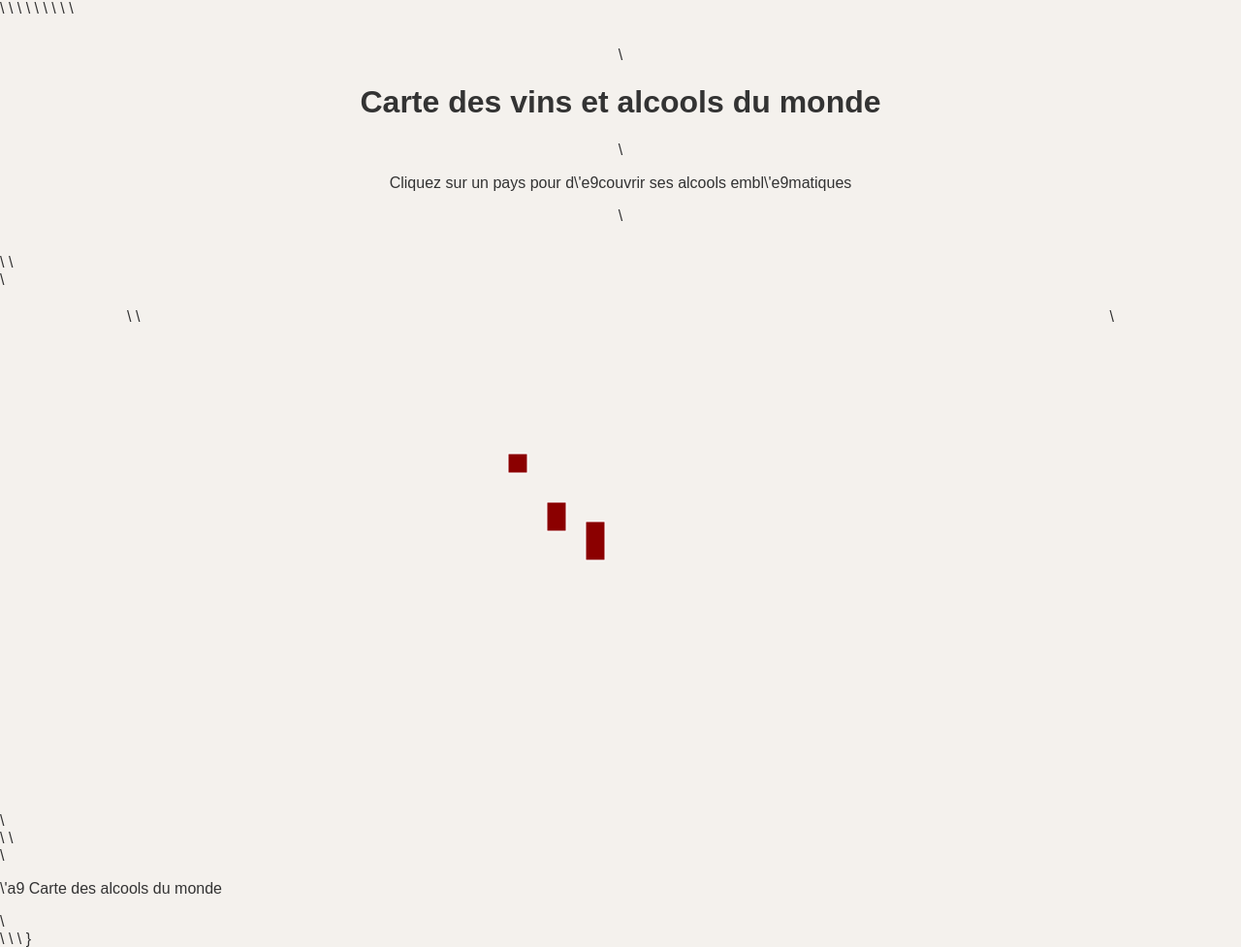
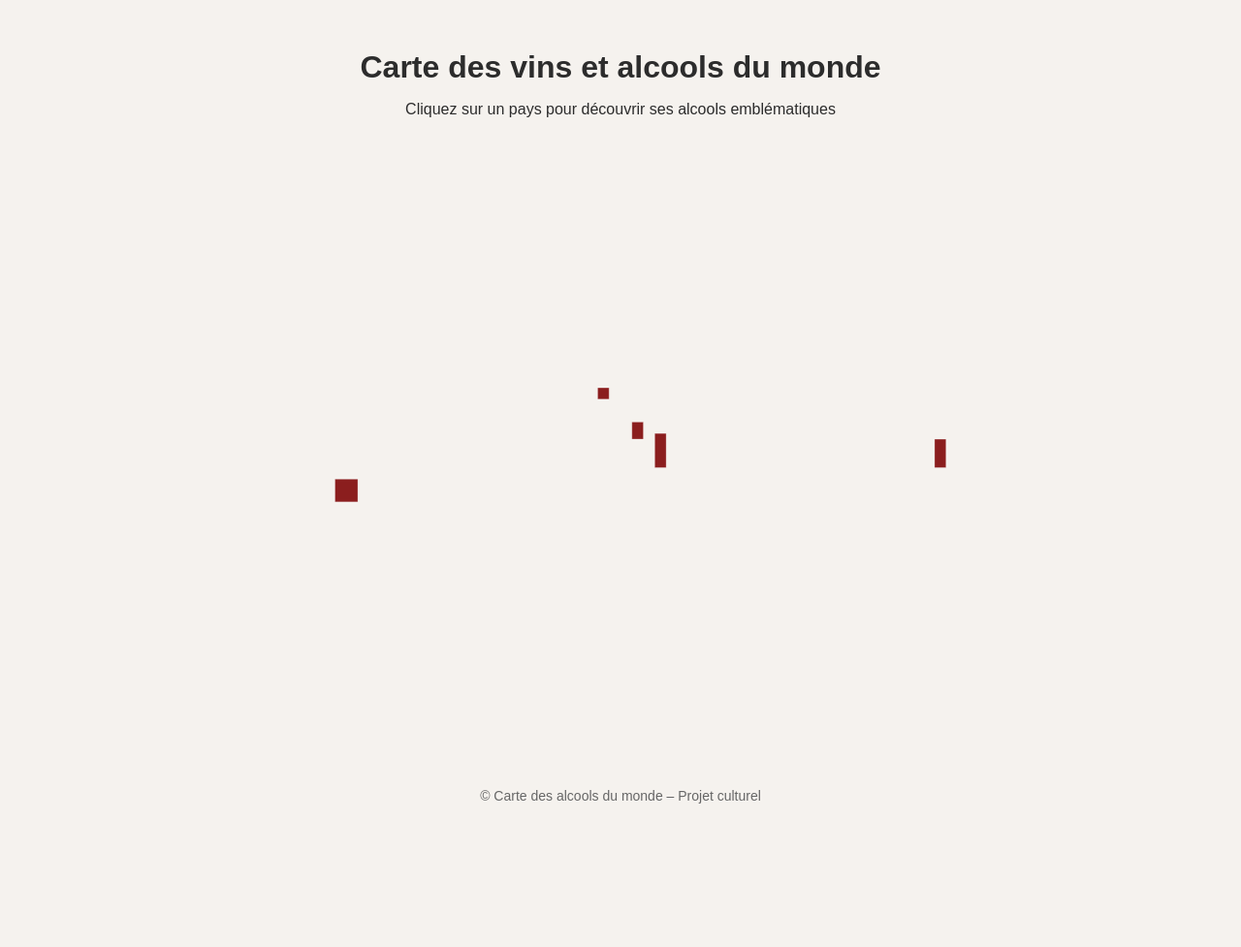
Before and after one commit to t662vkbszd-cloud/carte-alcools-monde, a plain HTML site: page index.html in a window 1280 px wide. Shown: the whole page at 97% size. After the commit the page ends 844 px from the top, so only its background shows below. Drawn offline with Linux system fonts and the light colour scheme.

Commit message:
Update index.html

```diff
--- a/index.html
+++ b/index.html
@@ -1,44 +1,168 @@
-<!DOCTYPE html>\
-<html lang="fr">\
-<head>\
-  <meta charset="UTF-8">\
-  <title>Carte des alcools du monde</title>\
-  <link rel="stylesheet" href="style.css">\
-</head>\
-<body>\
-\
-<header>\
-  <h1>Carte des vins et alcools du monde</h1>\
-  <p>Cliquez sur un pays pour d\'e9couvrir ses alcools embl\'e9matiques</p>\
-</header>\
-\
-<main>\
-  <div class="map-container">\
-    <!-- Exemple avec quelques pays -->\
-    <svg viewBox="0 0 1000 500">\
-\
-      <!-- France -->\
-      <a href="https://exemple-vins-france.com" target="_blank">\
-        <path id="FR" d="M420 200 L440 200 L440 230 L420 230 Z"/>\
-      </a>\
-\
-      <!-- Italie -->\
-      <a href="https://exemple-vins-italie.com" target="_blank">\
-        <path id="IT" d="M460 220 L480 220 L480 260 L460 260 Z"/>\
-      </a>\
-\
-      <!-- \'c9cosse -->\
-      <a href="https://exemple-whisky-ecosse.com" target="_blank">\
-        <path id="SC" d="M380 150 L400 150 L400 170 L380 170 Z"/>\
-      </a>\
-\
-    </svg>\
-  </div>\
-</main>\
-\
-<footer>\
-  <p>\'a9 Carte des alcools du monde</p>\
-</footer>\
-\
-</body>\
-</html>}
+<!DOCTYPE html>
+<html lang="fr">
+<head>
+  <meta charset="UTF-8">
+  <title>Carte des vins et alcools du monde</title>
+
+  <style>
+    body {
+      margin: 0;
+      font-family: Arial, sans-serif;
+      background: #f5f2ee;
+      color: #2c2c2c;
+    }
+
+    header {
+      text-align: center;
+      padding: 30px 20px;
+    }
+
+    h1 {
+      margin-bottom: 10px;
+    }
+
+    .map-container {
+      display: flex;
+      justify-content: center;
+      padding: 20px;
+    }
+
+    svg {
+      width: 95%;
+      max-width: 1200px;
+      height: auto;
+    }
+
+    .country {
+      fill: #8b1e1e;
+      stroke: #ffffff;
+      stroke-width: 0.5;
+      transition: fill 0.2s ease;
+      cursor: pointer;
+    }
+
+    .country:hover {
+      fill: #c0392b;
+    }
+
+    #tooltip {
+      position: absolute;
+      background: rgba(0,0,0,0.8);
+      color: #ffffff;
+      padding: 8px 12px;
+      border-radius: 6px;
+      font-size: 14px;
+      pointer-events: none;
+      display: none;
+      z-index: 10;
+    }
+
+    footer {
+      text-align: center;
+      padding: 15px;
+      font-size: 14px;
+      color: #666;
+    }
+  </style>
+</head>
+
+<body>
+
+<header>
+  <h1>Carte des vins et alcools du monde</h1>
+  <p>Cliquez sur un pays pour découvrir ses alcools emblématiques</p>
+</header>
+
+<div id="tooltip"></div>
+
+<main class="map-container">
+
+  <!-- CARTE DU MONDE (VERSION TEMPORAIRE SIMPLIFIÉE) -->
+  <!-- La vraie carte mondiale détaillée remplacera ce SVG -->
+
+  <svg viewBox="0 0 2000 1001" xmlns="http://www.w3.org/2000/svg">
+
+    <!-- FRANCE -->
+    <path
+      id="FR"
+      class="country"
+      data-name="France"
+      data-alcool="Vin, Cognac, Armagnac"
+      data-link="https://www.twil.fr"
+      d="M1020 420 L1040 420 L1040 450 L1020 450 Z"
+    />
+
+    <!-- ITALIE -->
+    <path
+      id="IT"
+      class="country"
+      data-name="Italie"
+      data-alcool="Vin, Grappa"
+      data-link="https://www.callmewine.com"
+      d="M1060 440 L1080 440 L1080 500 L1060 500 Z"
+    />
+
+    <!-- ÉCOSSE -->
+    <path
+      id="GB-SCT"
+      class="country"
+      data-name="Écosse"
+      data-alcool="Whisky"
+      data-link="https://www.thewhiskyexchange.com"
+      d="M960 360 L980 360 L980 380 L960 380 Z"
+    />
+
+    <!-- JAPON -->
+    <path
+      id="JP"
+      class="country"
+      data-name="Japon"
+      data-alcool="Saké, Whisky japonais"
+      data-link="https://www.saq.com"
+      d="M1550 450 L1570 450 L1570 500 L1550 500 Z"
+    />
+
+    <!-- MEXIQUE -->
+    <path
+      id="MX"
+      class="country"
+      data-name="Mexique"
+      data-alcool="Tequila, Mezcal"
+      data-link="https://www.lavinia.com"
+      d="M500 520 L540 520 L540 560 L500 560 Z"
+    />
+
+  </svg>
+</main>
+
+<footer>
+  © Carte des alcools du monde – Projet culturel
+</footer>
+
+<script>
+  const tooltip = document.getElementById("tooltip");
+
+  document.querySelectorAll(".country").forEach(country => {
+
+    country.addEventListener("mousemove", e => {
+      tooltip.style.display = "block";
+      tooltip.style.left = (e.pageX + 15) + "px";
+      tooltip.style.top = (e.pageY + 15) + "px";
+      tooltip.innerHTML =
+        "<strong>" + country.dataset.name + "</strong><br>" +
+        country.dataset.alcool;
+    });
+
+    country.addEventListener("mouseleave", () => {
+      tooltip.style.display = "none";
+    });
+
+    country.addEventListener("click", () => {
+      window.open(country.dataset.link, "_blank");
+    });
+
+  });
+</script>
+
+</body>
+</html>
```
